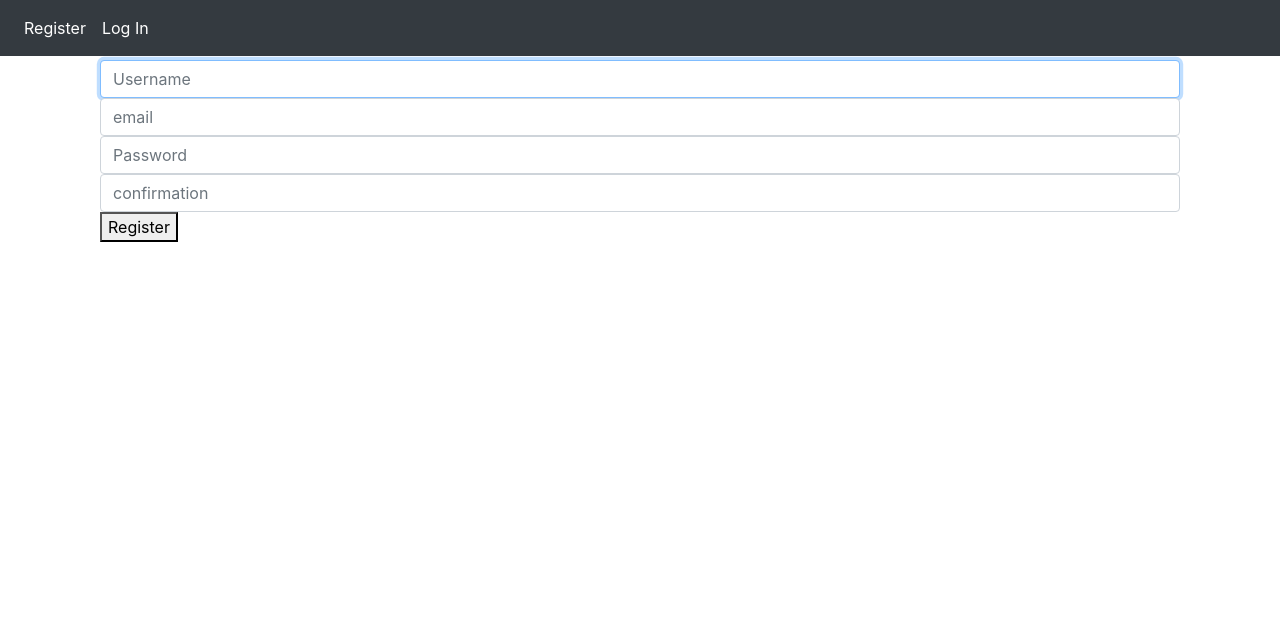
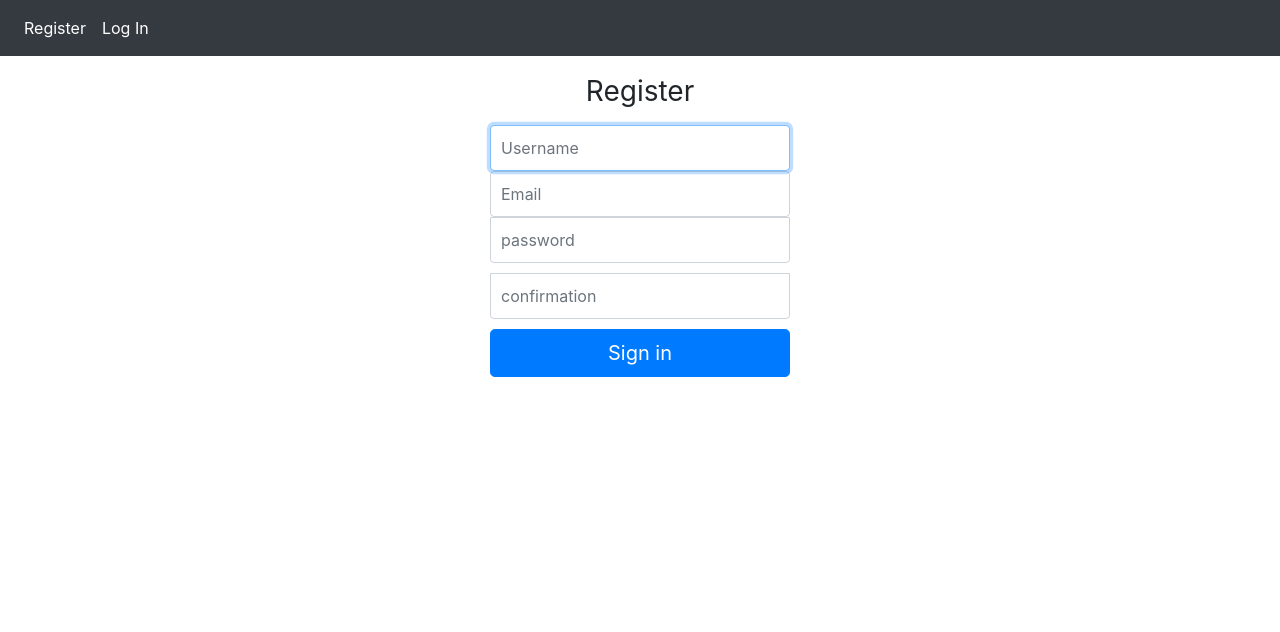
Before and after one commit to driftcar10/timeline, a Flask app: page /register in a window 1280 px wide. Shown: the top 632 px of the page. Run offline with Flask 2, Linux system fonts and the light colour scheme; data that the repository does not hold is empty; some libraries are stand-ins or nearby versions.

Commit message:
added better tables and login, register forms

```diff
--- a/python/scripts/static/styles.css
+++ b/python/scripts/static/styles.css
@@ -20,9 +20,6 @@ html {
   }
 
 
-  /* Custom page CSS
-  -------------------------------------------------- */
-  /* Not required for template or sticky footer method. */
 
   body > .container {
     padding: 60px 15px 0;
@@ -36,3 +33,31 @@ html {
   code {
     font-size: 80%;
   }
+
+  .form-signin {
+    width: 100%;
+    max-width: 330px;
+    padding: 15px;
+    margin: 0 auto;
+  }
+
+  .form-signin .form-control {
+    position: relative;
+    box-sizing: border-box;
+    height: auto;
+    padding: 10px;
+    font-size: 16px;
+  }
+  .form-signin .form-control:focus {
+    z-index: 2;
+  }
+  .form-signin input[type="email"] {
+    margin-bottom: -1px;
+    border-bottom-right-radius: 0;
+    border-bottom-left-radius: 0;
+  }
+  .form-signin input[type="password"] {
+    margin-bottom: 10px;
+    border-top-left-radius: 0;
+    border-top-right-radius: 0;
+  }
--- a/python/scripts/templates/add.html
+++ b/python/scripts/templates/add.html
@@ -17,6 +17,12 @@
 
 	<input type="hidden" name="event_id" value="{{event_t['event_id'] if event_t else ''}}">
 
+	{% if event_t and event_t['event_id'] %}
+		<a href="/delete?eventid={{event_t['event_id']}}">delete</a>
+		<br>
+		<br>
+	{% endif %}
+
 	<button type="submit"> Add </button>
 </form>
 {% endblock %}
--- a/python/scripts/templates/register.html
+++ b/python/scripts/templates/register.html
@@ -5,19 +5,23 @@
 {% endblock %}
 
 {% block main %}
-<form action="/register" method="post">
-	<div>
-		<input autocomplete="off" autofocus class="form-control" name="username" placeholder="Username" type="text">
-	</div>
-	<div>
-		<input autocomplete="off" class="form-control" name="email" placeholder="email" type="text">
-	</div>
-	<div>
-		<input autocomplete="off" class="form-control" name="password" placeholder="Password" type="password">
-	</div>
-    <div>
-		<input autocomplete="off" class="form-control" name="confirmation" placeholder="confirmation" type="password">
-	</div>
-	<button type="submit"> Register </button>
-</form>
+<body class="text-center">
+	<form class="form-signin" action="/register" method="post">
+		<h1 class="h3 mb-3 font-weight-normal">Register</h1>
+
+		<label for="usr" class="sr-only">Username</label>
+		<input type="text" id="usr" class="form-control" name="username" placeholder="Username" required autofocus autocomplete="off">
+
+		<label for="email" class="sr-only">Email</label>
+		<input type="text" id="email" class="form-control" name="email" placeholder="Email" required autocomplete="off">
+
+		<label for="password" class="sr-only">Password</label>
+		<input type="password" id="password" class="form-control" name="password" placeholder="password" required autocomplete="off">
+
+		<label for="confir" class="sr-only">Confirmation</label>
+		<input type="password" id="confir" class="form-control" name="confirmation" placeholder="confirmation" required autocomplete="off">
+
+		<button class="btn btn-lg btn-primary btn-block" type="submit">Sign in</button>
+	</form>
+</body>
 {% endblock %}
```
Also changed, not shown: python/scripts/templates/index.html (+4 -4 lines), python/scripts/templates/login.html (+14 -10 lines).
